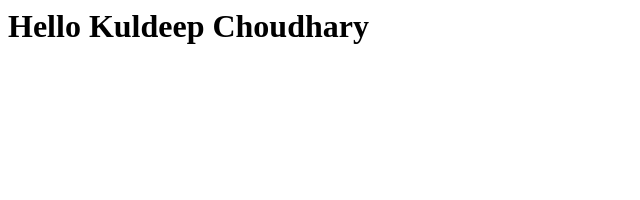
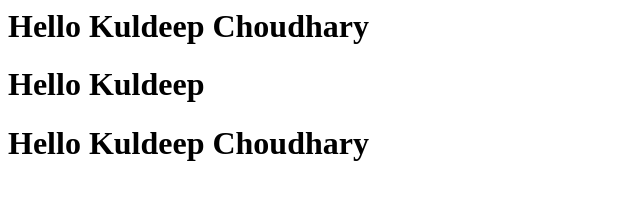
Before and after one commit to kulchoudhary21/First, a plain HTML site: page index.html in a window 1280 px wide. Shown: the whole page, without its empty margins (0-640 px from the left). Drawn offline with Linux system fonts and the light colour scheme.

Commit message:
updaate index.html
this is file update for testing pull

```diff
--- a/index.html
+++ b/index.html
@@ -6,5 +6,7 @@
 
 	<body>
 		<h1>Hello Kuldeep Choudhary</h1>
+		<h1>Hello Kuldeep </h1>
+		<h1>Hello Kuldeep Choudhary</h1>
 	</body>
 </html>
```
